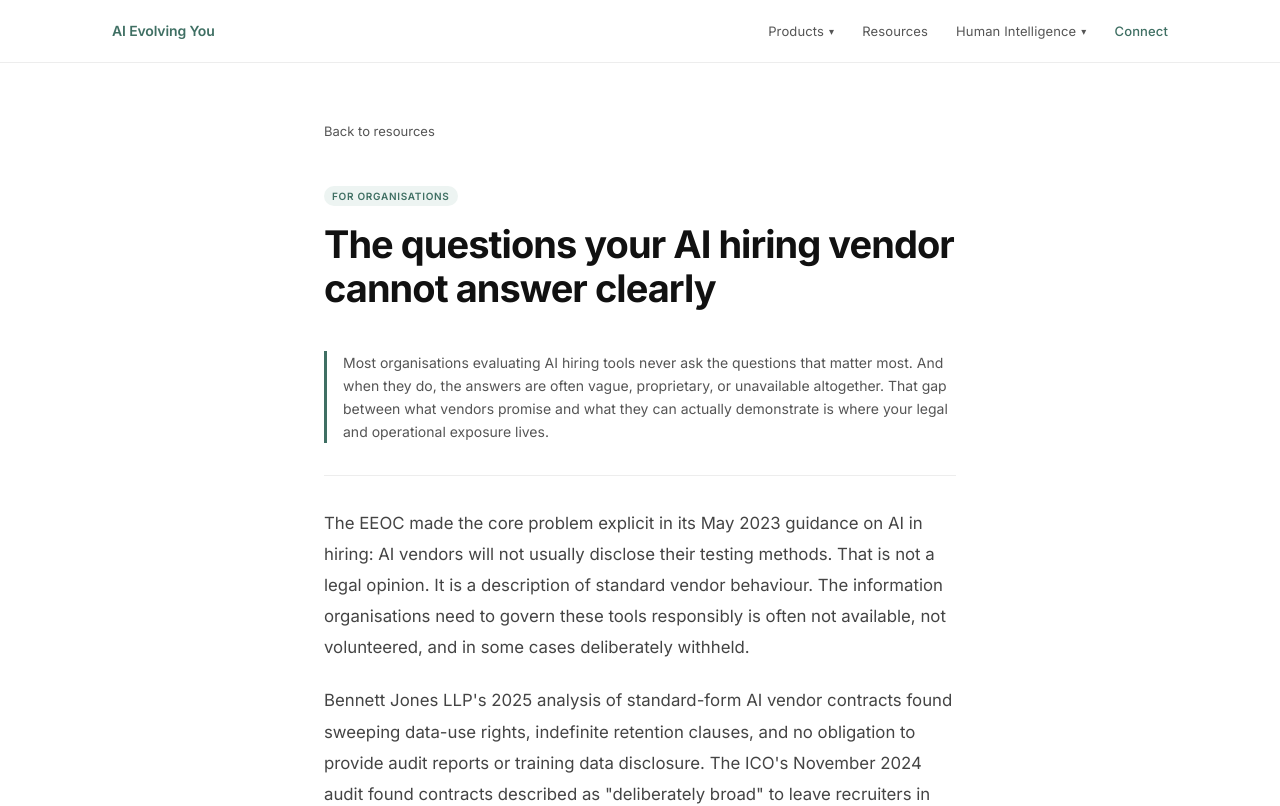
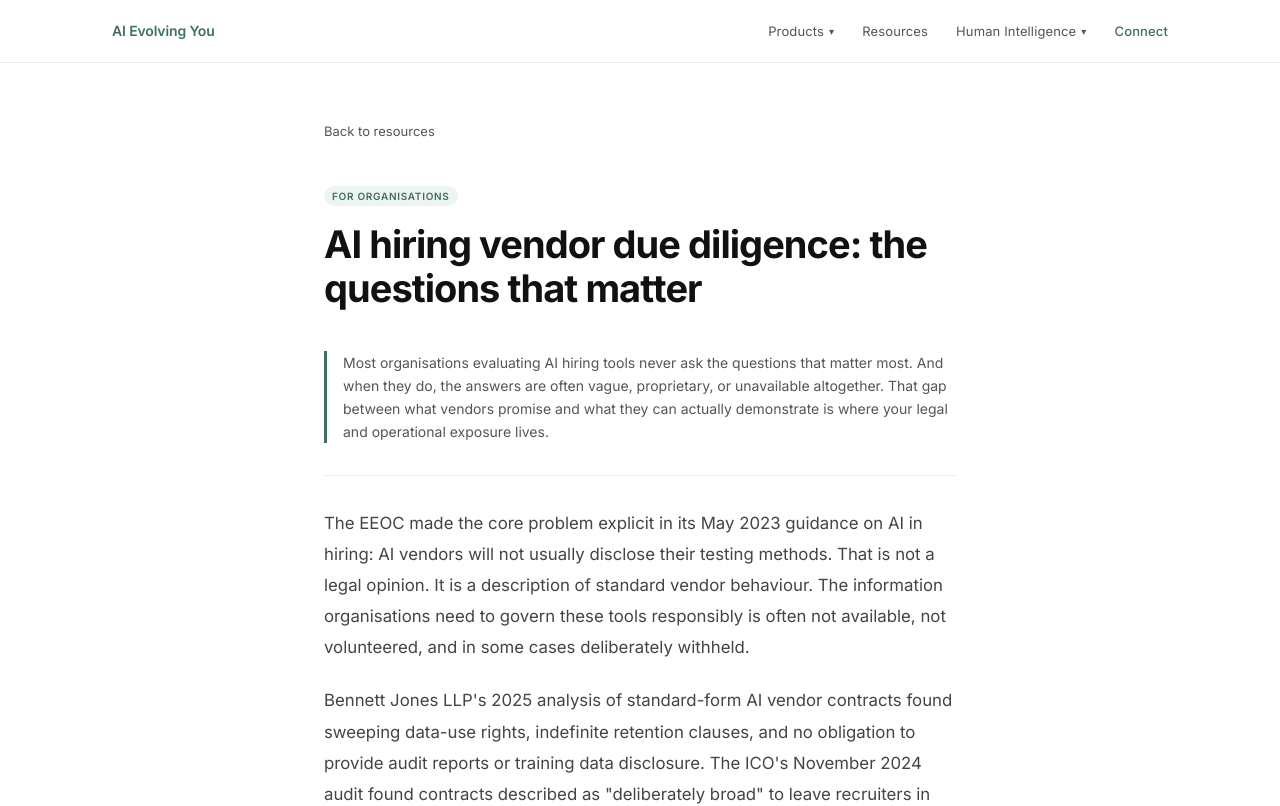
Before and after one commit to MYAISAM/aievolvingyou, a React (Vite) app: page /resources/ai-vendor-questions in a window 1280 px wide. Shown: the top 806 px of the page. Built offline with nearby package versions, Linux system fonts and the light colour scheme.

Commit message:
Update ArticleVendorQuestions title to AI hiring vendor due diligence

```diff
--- a/src/articles/ArticleVendorQuestions.jsx
+++ b/src/articles/ArticleVendorQuestions.jsx
@@ -42,8 +42,7 @@ function LegalCard({ label, text }) {
 export default function ArticleVendorQuestions() {
   return (
     <ArticleLayout
-      title="The questions your AI hiring vendor cannot answer clearly"
-      bucket="For Organisations"
+      title="AI hiring vendor due diligence: the questions that matter"      bucket="For Organisations"
       hideCoachCta={true}
       nextArticle={{
         label: "Related reading",
--- a/src/components/Resources.jsx
+++ b/src/components/Resources.jsx
@@ -155,8 +155,7 @@ const orgArticles = [
     slug: "ai-vendor-questions",
     label: "Go deeper",
     tag: "Responsible procurement",
-    title: "The questions your AI hiring vendor cannot answer clearly",
-    excerpt: "Most vendors cannot answer the questions that matter. Here is what to ask, and why the answers reveal more than the sales deck ever will.",
+    title: "AI hiring vendor due diligence: the questions that matter",    excerpt: "Most vendors cannot answer the questions that matter. Here is what to ask, and why the answers reveal more than the sales deck ever will.",
     readTime: "8 min read",
     live: true,
   },
```
